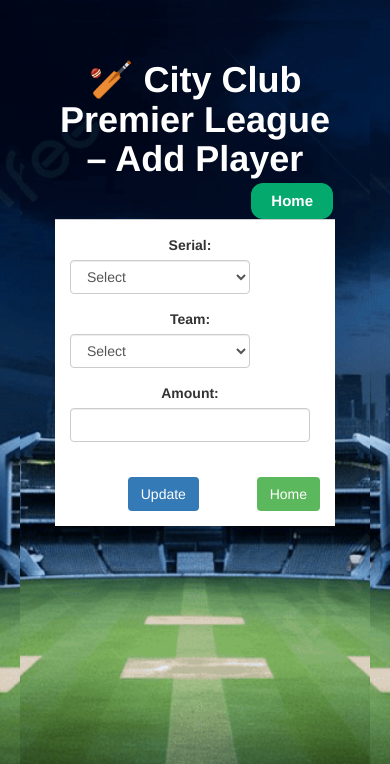
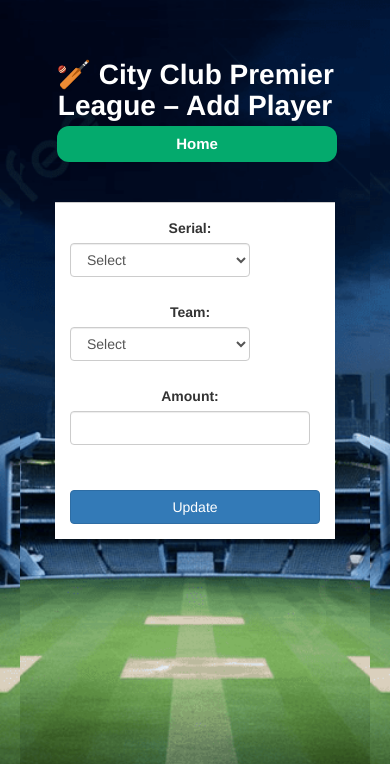
Before and after one commit to skmishra2801/python, a Flask app: page /update-team in a window 390 px wide. Shown: the top 764 px of the page. Run offline with Flask 3, Linux system fonts and the light colour scheme; data that the repository does not hold is empty; some libraries are stand-ins or nearby versions.

Commit message:
Mobile Layout

```diff
--- a/templates/updateTeam.html
+++ b/templates/updateTeam.html
@@ -2,6 +2,7 @@
 <html lang="en">
 <head>
     <meta charset="UTF-8">
+    <meta name="viewport" content="width=device-width, initial-scale=1">
     <title>Auction - Update Team</title>
     <link rel="icon" type="image/x-icon" href="{{ url_for('static', filename='image/cpl.ico') }}">
     <link href="{{ url_for('static', filename='css/bootstrap.min.css') }}" rel="stylesheet">
@@ -43,49 +44,7 @@
                 vertical-align: middle;
             }
         }
-        .form-control {
-            display: block;
-            width: 100%;
-            height: 34px;
-            padding: 6px 12px;
-            font-size: 14px;
-            line-height: 1.42857143;
-            color: #555;
-            background-color: #fff;
-            background-image: none;
-            border: 1px solid #ccc;
-            border-radius: 4px;
-            -webkit-box-shadow: inset 0 1px 1px rgba(0, 0, 0, .075);
-            box-shadow: inset 0 1px 1px rgba(0, 0, 0, .075);
-            -webkit-transition: border-color
-        ease-in-out .15s, -webkit-box-shadow
-        ease-in-out .15s;
-            -o-transition: border-color ease-in-out .15s,box-shadow ease-in-out .15s;
-            transition: border-color
-        ease-in-out .15s, box-shadow
-        ease-in-out .15s;
-        }
-        .btn {
-            display: inline-block;
-            padding: 6px 12px;
-            margin-bottom: 0;
-            font-size: 14px;
-            font-weight: 400;
-            line-height: 1.42857143;
-            text-align: center;
-            white-space: nowrap;
-            vertical-align: middle;
-            -ms-touch-action: manipulation;
-            touch-action: manipulation;
-            cursor: pointer;
-            -webkit-user-select: none;
-            -moz-user-select: none;
-            -ms-user-select: none;
-            user-select: none;
-            background-image: none;
-            border: 1px solid transparent;
-            border-radius: 4px;
-        }
+
         .form-group {
               margin-bottom: 15px;
         }
@@ -124,12 +83,10 @@
             display: flex;
             align-items: right;
             justify-content: center;
-
             border: 2px solid #ddd;
             border-radius: 10px;
             padding: 15px 25px;
             font-size: 18px;
-
             color: #333;
             box-shadow: 0 4px 8px rgba(0,0,0,0.1);
             min-width: 150px;
@@ -163,6 +120,28 @@
             box-shadow: 0 0 10px rgba(0,0,0,0.1);
             max-width: 600px;         /* Set a maximum width */
             margin: 0 auto;           /* Center horizontally */
+        }
+        @media (max-width: 768px) {
+          h2 {
+            font-size: 28px;
+          }
+          .form-inline {
+              display: flex;
+              flex-wrap: wrap;
+              gap: 10px;
+              justify-content: center;
+              flex-direction: column;
+              align-items: stretch;
+          }
+          .form-control {
+            max-width: 100%;
+          }
+          .button {
+            float: none;
+            display: block;
+            width: 100%;
+            text-align: center;
+          }
         }
     </style>
 </head>
@@ -218,7 +197,7 @@
 
 
             <button type="submit" class="btn btn-primary">Update</button>
-            <a href="{{ url_for('home') }}" class="btn btn-success pull-right">Home</a>
+<!--            <a href="{{ url_for('home') }}" class="btn btn-success pull-right">Home</a>-->
         </form>
     </div>
 </div>
```
Also changed, not shown: templates/addMatch.html (+24 -10 lines), templates/addplayer.html (+24 -0 lines), templates/editplayer.html (+26 -2 lines), templates/home.html (+21 -2 lines), templates/insert.html (deleted, +0 -53 lines), templates/match_schedule.html (+25 -1 lines), templates/playerList.html (+23 -0 lines), templates/schedule.html (+23 -0 lines), templates/teampic.html (+24 -0 lines).
